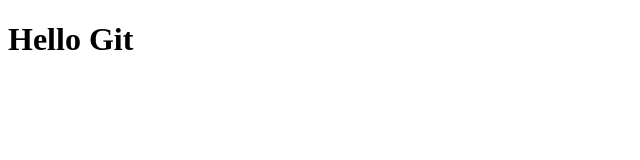
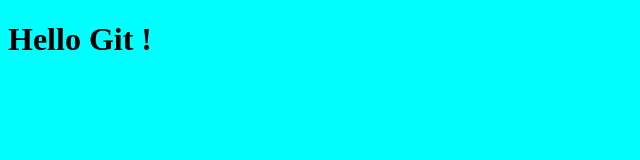
Before and after one commit to Rutwik2609/Git-test, a plain HTML site: page index.html in a window 1280 px wide. Shown: the whole page, without its empty margins (0-640 px from the left). Drawn offline with Linux system fonts and the light colour scheme.

Commit message:
Updated Background

```diff
--- a/index.html
+++ b/index.html
@@ -5,7 +5,7 @@
     <meta name="viewport" content="width=device-width, initial-scale=1.0">
     <title>Document</title>
 </head>
-<body>
-    <h1>Hello Git</h1>
+<body style="background-color: aqua;" >
+    <h1  >Hello Git !</h1>
 </body>
 </html>
```
Also changed, not shown: Git-Commands.txt.
